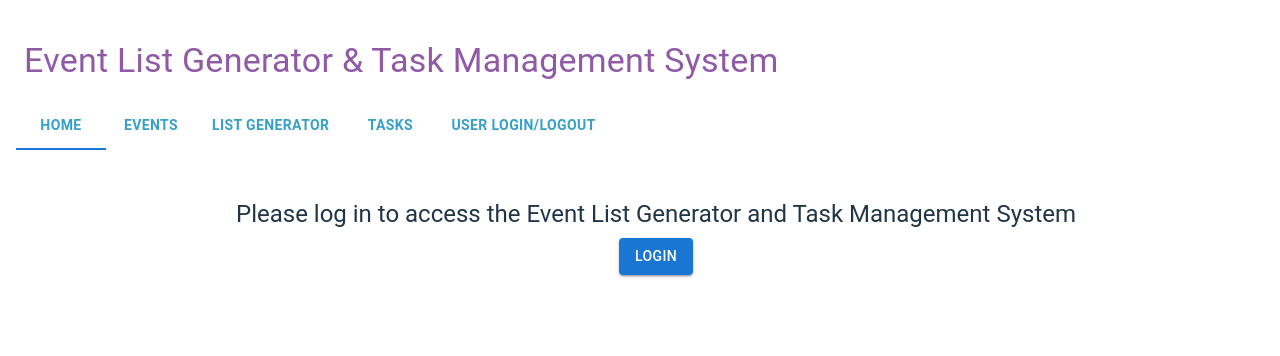
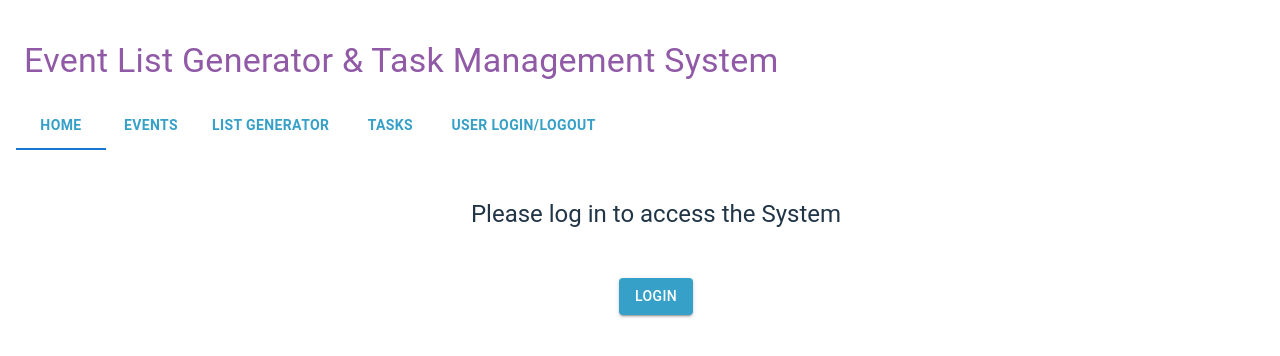
Before and after one commit to daodaojiang622/enterprise-data-workflow-and-integration-platform, a React (Vite) app: page / in a window 1280 px wide. Shown: the top 356 px of the page. Built offline with nearby package versions, Linux system fonts and the light colour scheme.

Commit message:
modified styling of login button on homescreen

```diff
--- a/src/App.tsx
+++ b/src/App.tsx
@@ -1,5 +1,5 @@
 // Import the ControlPanel component from the local file './ControlPanel'
-import ControlPanel from './ControlPanel';
+import ControlPanel from './Screens/ControlPanel';
 
 // Import the CSS file for styling the App component
 import './App.css';
--- a/src/ControlPanel.tsx
+++ b/src/Screens/ControlPanel.tsx
@@ -7,7 +7,6 @@ import ItemCreator from './ItemCreator';
 import ItemEditor from './ItemEditor';
 import UserLogin from './UserLogin';
 import Home from './Home';
-import Colors from './Util/Style';
 
 /**
  * The ControlPanel component is the main component that manages the state and logic
--- a/src/Home.tsx
+++ b/src/Screens/Home.tsx
@@ -1,5 +1,5 @@
 import React, { useState } from 'react';
-import { Box, Typography, Button } from '@mui/material';
+import { Box, Typography, Button, colors } from '@mui/material';
 
 interface HomeProps {
     navigateToLogin: () => void;
@@ -22,9 +22,9 @@ const Home: React.FC<HomeProps> = ({ navigateToLogin }) => {
             ) : (
                 <>
                     <Typography variant="h5" gutterBottom>
-                        Please log in to access the Event List Generator and Task Management System
+                        Please log in to access the System
                     </Typography>
-                    <Button variant="contained" color="primary" onClick={navigateToLogin}>
+                    <Button variant="contained" sx={{ marginTop: 5, backgroundColor: '#36a0c8', color: 'white' }} onClick={navigateToLogin}>
                         Login
                     </Button>
                 </>
```
Also changed, not shown: src/Screens/Cities.tsx (renamed from src/Cities.tsx), src/Screens/DonorTable.tsx (renamed from src/DonorTable.tsx), src/Screens/EventTable.tsx (renamed from src/EventTable.tsx), src/Screens/ItemCreator.tsx (renamed from src/ItemCreator.tsx), src/Screens/ItemEditor.tsx (renamed from src/ItemEditor.tsx), src/Screens/UserLogin.tsx (renamed from src/UserLogin.tsx), src/Utils/Style.tsx (renamed from src/Util/Style.tsx).
